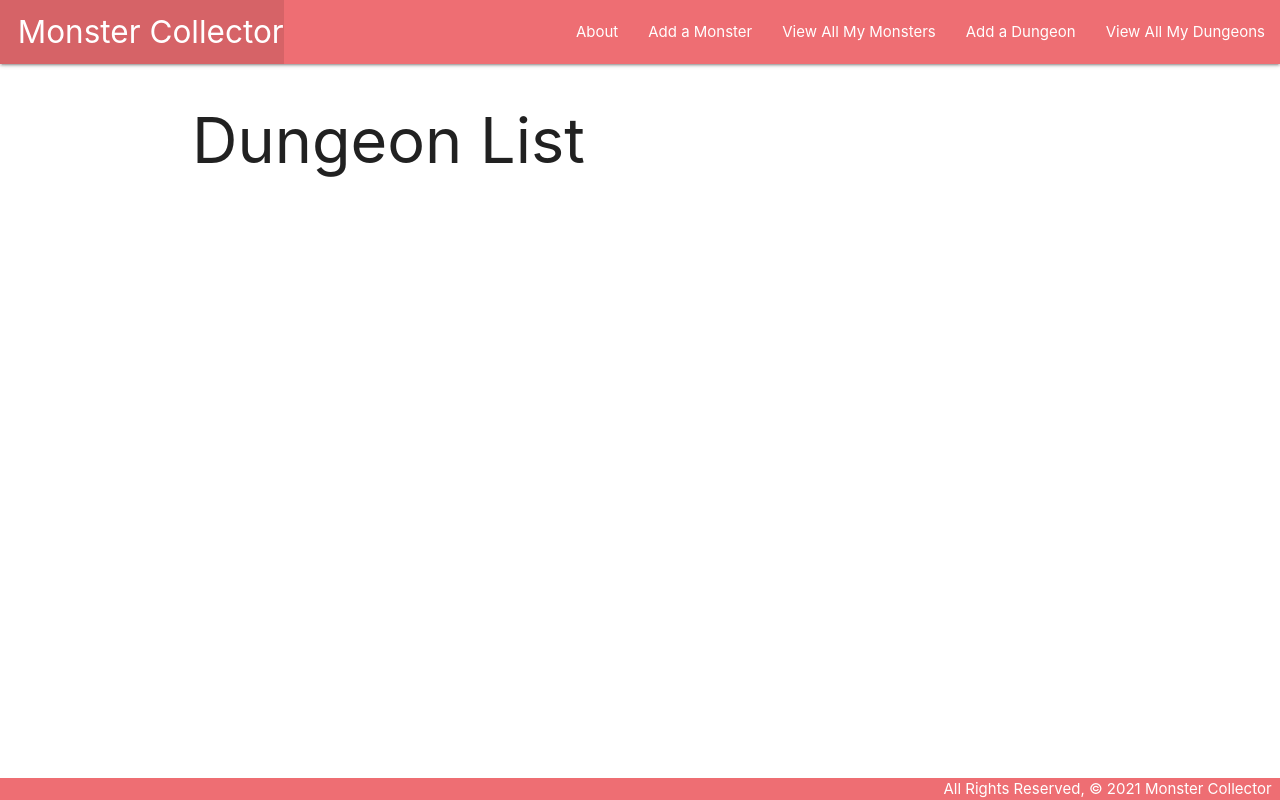
After one commit to guantanamobosch/monster_collector, a Django app: template monstercollector/main_app/templates/dungeons/index.html in a window 1280 px wide. The commit adds this page. Run offline with Django 3.2, Linux system fonts and the light colour scheme; the template is opened without the code that fills it, so the values that code supplies are empty.

Commit message:
dungeons index is up, still need dungeon create

```diff
--- a/monstercollector/main_app/templates/base.html
+++ b/monstercollector/main_app/templates/base.html
@@ -23,6 +23,8 @@
                     <li><a href="{% url 'about' %}">About</a></li>
                     <li><a href="{% url 'monsters_create' %}">Add a Monster</a></li>
                     <li><a href="{% url 'index' %}">View All My Monsters</a></li>
+                    <li><a href="{% url 'dungeons_create' %}">Add a Dungeon</a></li>
+                    <li><a href="{% url 'dungeons_index' %}">View All My Dungeons</a></li>
                 </ul>
             </div>
         </nav>
--- /dev/null
+++ b/monstercollector/main_app/templates/dungeons/index.html
@@ -0,0 +1,19 @@
+{% extends 'base.html' %}
+{% block content %}
+
+<h1>Dungeon List</h1>
+
+{% for dungeon in dungeons %}
+<div class="card">
+    <a href="{% url 'detail' dungeon.id %}">
+        <div class="card-content">
+            <span class="card-title">{{ dungeon.name }}</span>
+            <p>Type: {{ dungeon.type }}</p>
+            <p>Size: {{ dungeon.size }}</p>
+            <p>Alignment: {{ dungeon.alignment }}</p>
+        </div>
+    </a>
+</div>
+{% endfor %}
+
+{% endblock %}
--- a/monstercollector/main_app/urls.py
+++ b/monstercollector/main_app/urls.py
@@ -5,8 +5,10 @@ urlpatterns = [
     path('', views.home, name='home'),
     path('about/', views.about, name='about'),
     path('monsters/', views.monsters_index, name='index'),
+    path('dungeons/', views.dungeons_index, name='dungeons_index'),
     path('monsters/<int:monster_id>', views.monsters_detail, name='detail'),
     path('monsters/create/', views.MonsterCreate.as_view(), name='monsters_create'),
+    path('dungeons/create/', views.DungeonCreate.as_view(), name='dungeons_create'),
     path('monsters/<int:pk>/update/', views.MonsterUpdate.as_view(), name='monsters_update'),
     path('monsters/<int:pk>/delete/', views.MonsterDelete.as_view(), name='monsters_delete'),
     path('monsters/<int:monster_id>/add_loot', views.add_loot, name='add_loot'),
```
Also changed, not shown: monstercollector/main_app/views.py (+10 -0 lines).
